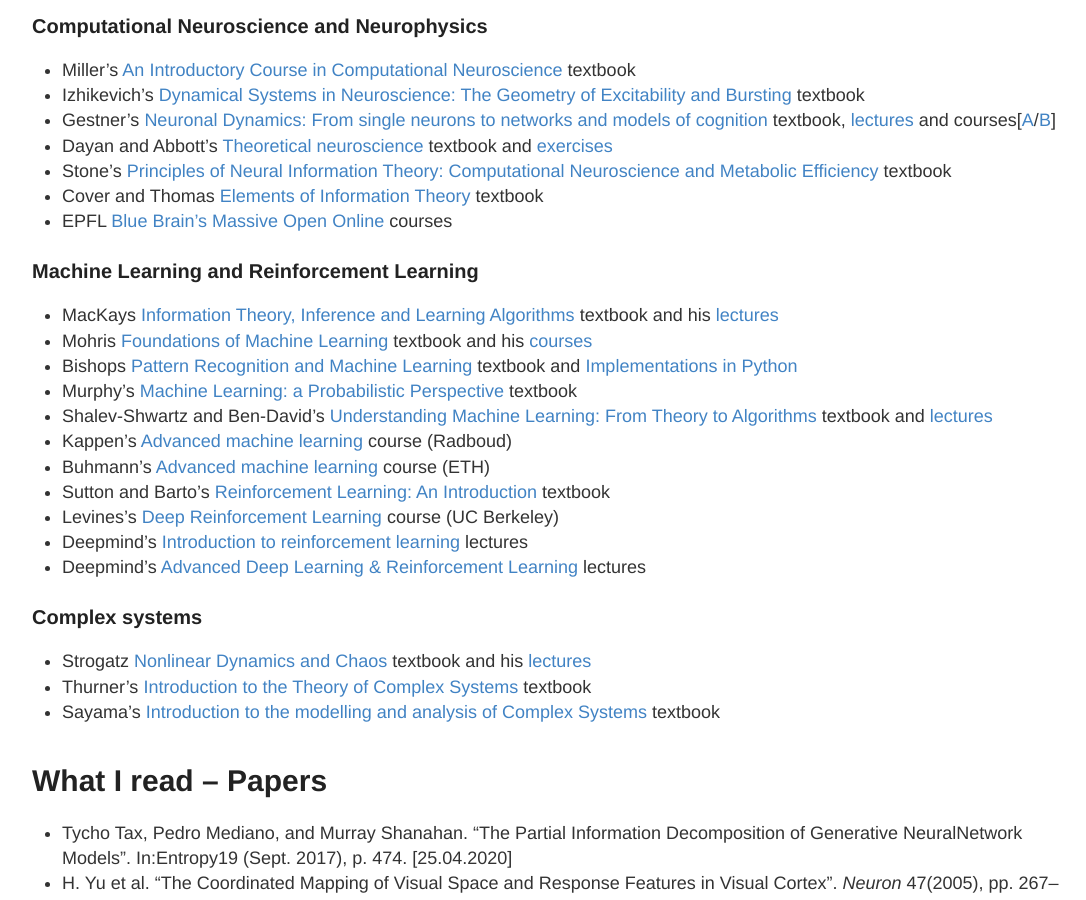
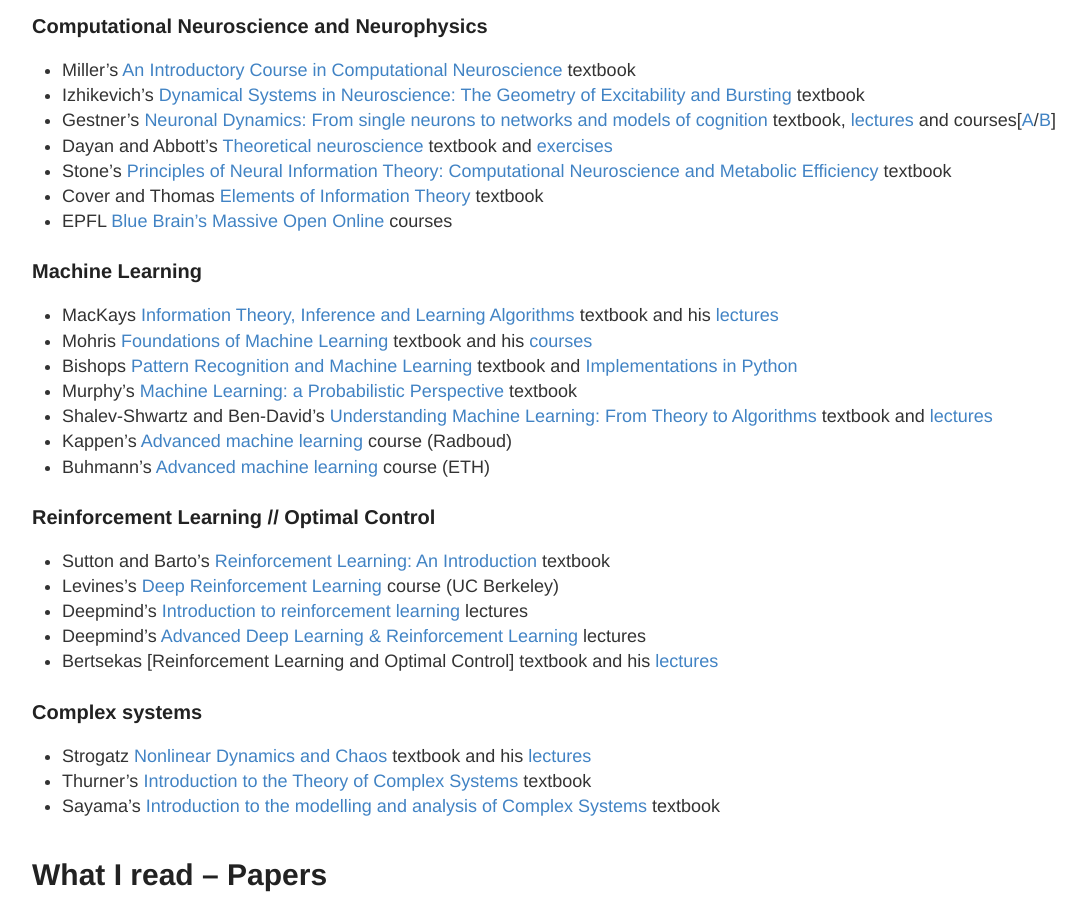
Before and after one commit to Mariusmarten/mariusmarten.github.io, a Jekyll site: the page built from resources.md, in a window 1280 px wide and 900 px high, scrolled down 451 px. Shown: the whole window, without its empty margins (93-1179 px from the left). Built offline with Jekyll 4.4.1, drawn with Linux system fonts in a browser that asks for light colours.

Commit message:
Update resources.md

```diff
--- a/resources.md
+++ b/resources.md
@@ -26,10 +26,13 @@ A collection of resources for Computational Neuroscience, Machine Learning and C
 - Shalev-Shwartz and Ben-David's [Understanding Machine Learning: From Theory to Algorithms](https://www.cs.huji.ac.il/~shais/UnderstandingMachineLearning/understanding-machine-learning-theory-algorithms.pdf) textbook and [lectures](https://www.youtube.com/watch?v=b5NlRg8SjZg&list=PLPW2keNyw-usgvmR7FTQ3ZRjfLs5jT4BO&index=1)
 - Kappen's [Advanced machine learning](http://www.snn.ru.nl/~bertk/machinelearning/adv_ml.html) course (Radboud)
 - Buhmann's [Advanced machine learning](https://ml2.inf.ethz.ch/courses/aml/#questions) course (ETH)
+
+### Reinforcement Learning // Optimal Control
 - Sutton and Barto’s [Reinforcement Learning: An Introduction](http://incompleteideas.net/sutton/book/RLbook2018.pdf) textbook
 - Levines's [Deep Reinforcement Learning](http://rail.eecs.berkeley.edu/deeprlcourse/) course (UC Berkeley)
 - Deepmind's [Introduction to reinforcement learning](https://www.youtube.com/watch?v=2pWv7GOvuf0&list=PLqYmG7hTraZDM-OYHWgPebj2MfCFzFObQ) lectures
 - Deepmind's [Advanced Deep Learning & Reinforcement Learning](https://www.youtube.com/playlist?list=PLqYmG7hTraZDNJre23vqCGIVpfZ_K2RZs) lectures
+- Bertsekas [Reinforcement Learning and Optimal Control] textbook and his [lectures](https://web.mit.edu/dimitrib/www/RLbook.html)
 
 ### Complex systems
 - Strogatz [Nonlinear Dynamics and Chaos](http://www.hds.bme.hu/~fhegedus/Strogatz%20-%20Nonlinear%20Dynamics%20and%20Chaos.pdf) textbook and his [lectures](https://www.youtube.com/playlist?list=PLbN57C5Zdl6j_qJA-pARJnKsmROzPnO9V)
```
Also changed, not shown: other parts of resources.md (+1 -1 lines).
